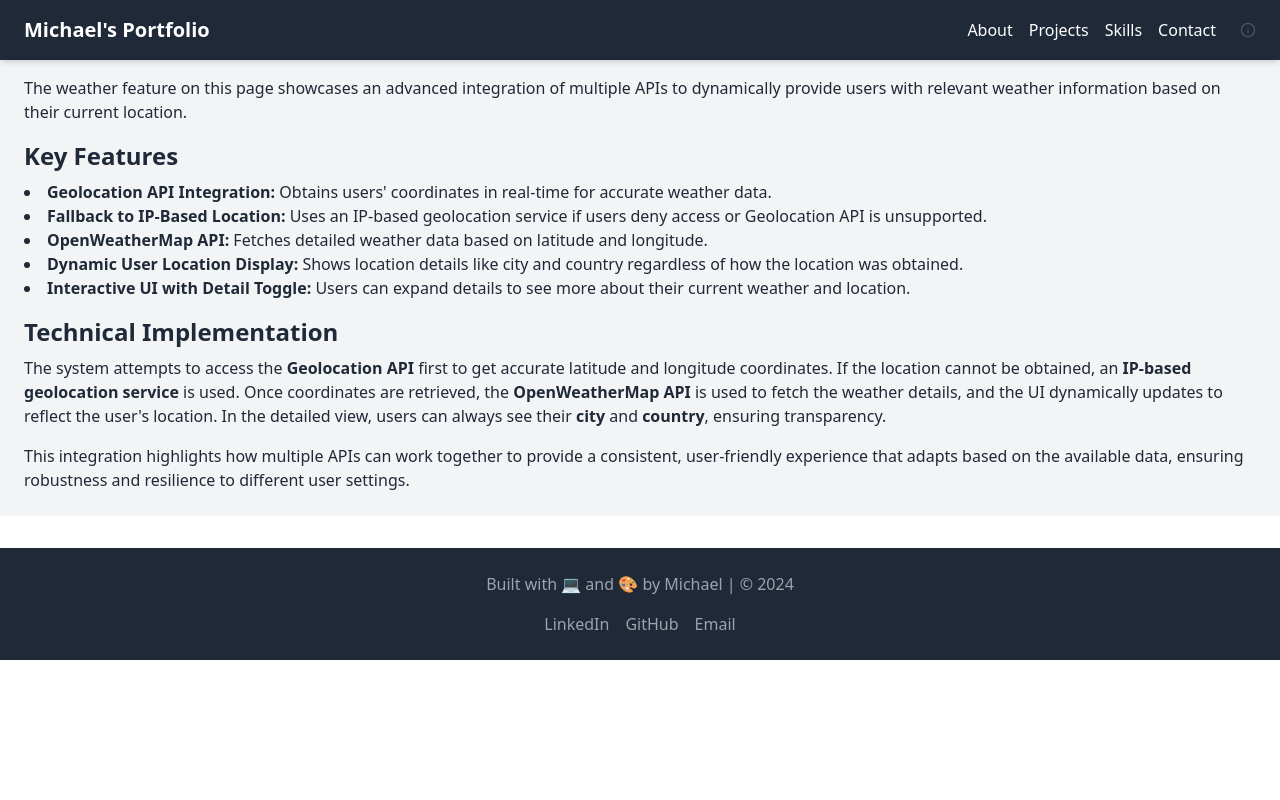
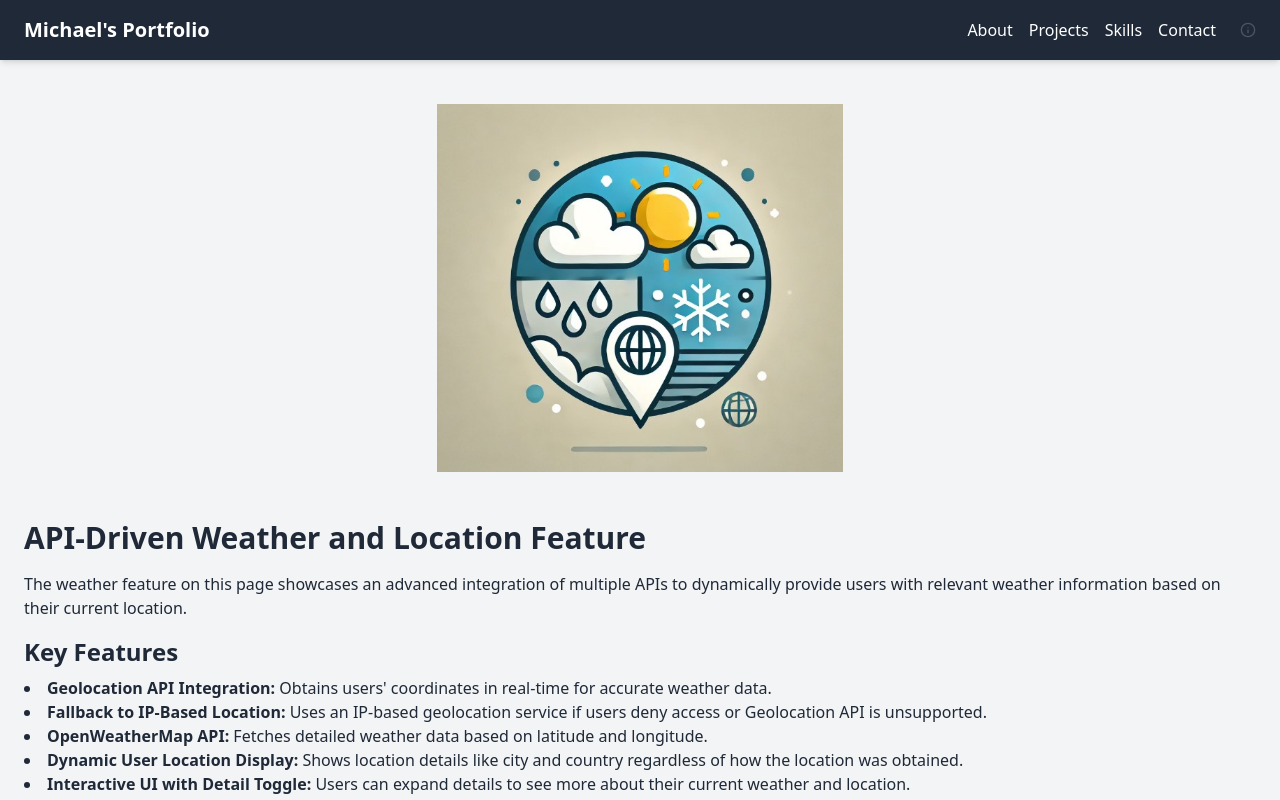
Before and after one commit to bymichaeldouglas/portfolio, a React (Create React App) app: page /weather-feature-details in a window 1280 px wide. Shown: the top 800 px of the page. Built offline with nearby package versions, Linux system fonts and the light colour scheme; no server answers.

Commit message:
updated a few things

```diff
--- a/src/components/ProjectCard.jsx
+++ b/src/components/ProjectCard.jsx
@@ -2,6 +2,7 @@
 import React from "react";
 
 const ProjectCard = ({ title, description, imageUrl, link }) => {
+  console.log(imageUrl)
   return (
     <div className="bg-white shadow-md rounded-lg overflow-hidden hover:shadow-lg transition-shadow duration-300">
       <img
--- a/src/components/ProjectsSection.jsx
+++ b/src/components/ProjectsSection.jsx
@@ -6,19 +6,19 @@ const projects = [
   {
     title: "Vision Automation System",
     description: "An advanced system to automate vision inspections.",
-    imageUrl: "https://via.placeholder.com/300x200", // Replace with actual image URLs
+    imageUrl: "https://via.placeholder.com/300x200", // Placeholder
     link: "https://github.com/example/vision-system",
   },
   {
-    title: "Portfolio Website",
+    title: "Local Weather Intigration",
     description: "A sleek portfolio built with React and Tailwind.",
-    imageUrl: "/weathericon.png", // Path relative to the public directory
-    link: "https://example.com/portfolio",
+    imageUrl: `${process.env.PUBLIC_URL}/weathericon.png`, // Use PUBLIC_URL for correct path resolution
+    link: "/weather-feature-details",
   },
   {
     title: "JSON Query Tool",
     description: "A tool to simplify building JSON queries.",
-    imageUrl: "/TectTool.png", // Path relative to the public directory
+    imageUrl: `${process.env.PUBLIC_URL}/TechTool.png`, // Use PUBLIC_URL for correct path resolution
     link: "https://main.d2zzehz4b8c8cm.amplifyapp.com/",
   },
 ];
--- a/src/pages/WeatherFeatureDetails.jsx
+++ b/src/pages/WeatherFeatureDetails.jsx
@@ -4,7 +4,15 @@ import React from "react";
 const WeatherFeatureDetails = () => {
   return (
     <div className="container mx-auto p-6 bg-gray-100 text-gray-800">
-      <h1 className="text-3xl font-bold mb-4">API-Driven Weather and Location Feature</h1>
+      <div className="mt-16 flex justify-center items-center max-h-[50vh]">
+        <img
+            src={`${process.env.PUBLIC_URL}/weathericon.png`}
+            className="max-h-[50vh] max-w-[33%] w-full h-auto py-4 object-cover"
+        />
+        </div>
+
+
+      <h1 className="text-3xl pt-8 font-bold mb-4">API-Driven Weather and Location Feature</h1>
       <p className="mb-4">
         The weather feature on this page showcases an advanced integration of multiple APIs to dynamically provide users with relevant weather information based on their current location.
       </p>
```
Also changed, not shown: 2 other files (tests, documents, lock files or other folders).
